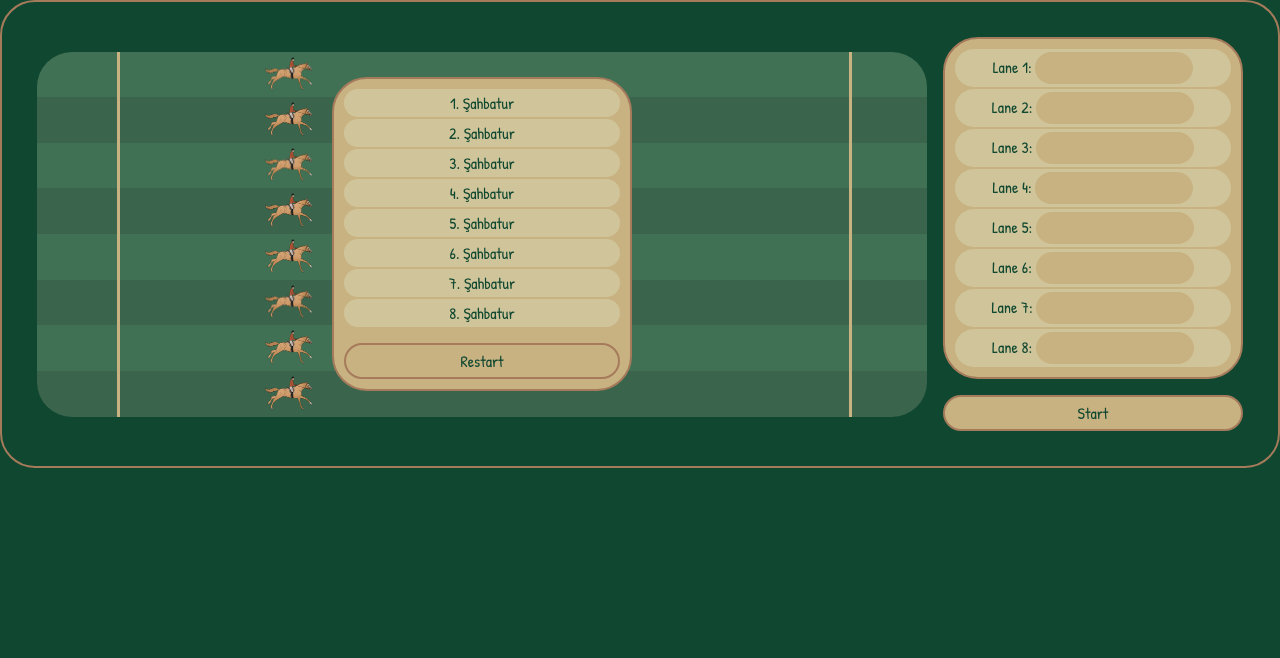
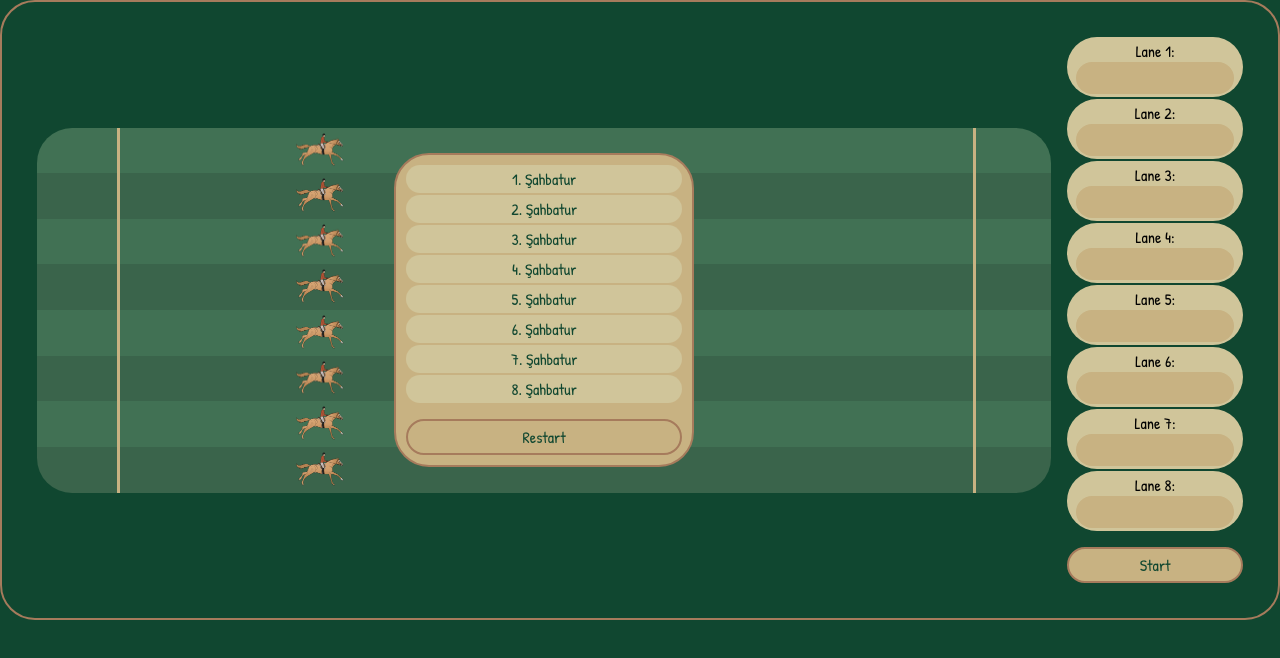
Before and after one commit to abdullahkus/wingless-birds, a Vue app: page / in a window 1280 px wide. Shown: the top 658 px of the page. Built offline with nearby package versions, Linux system fonts and the light colour scheme.

Commit message:
CSS reserved.

```diff
--- a/src/assets/scss/components/_button.scss
+++ b/src/assets/scss/components/_button.scss
@@ -11,5 +11,6 @@ button,
   &:hover{
     background-color: $darkBrown;
     color: $lightBrown;
+    border: 2px solid #d0c59a;
   }
 }
--- a/src/assets/scss/components/_race.scss
+++ b/src/assets/scss/components/_race.scss
@@ -32,7 +32,7 @@
   }
 
   &__result {
-    @extend .race__leaderboard,
+    @extend .race__information,
       .flex,
       .flex-column,
       .gap-16,
@@ -41,8 +41,8 @@
       .self-center;
   }
 
-  &__leaderboard {
-    @extend .border-radius;
+  &__information {
+    @extend .flex, .flex-column, .border-radius, .gap-16;
     padding: 10px;
     background-color: $lightBrown;
     border: 2px solid $darkBrown;
@@ -50,12 +50,16 @@
     color: $darkGreen;
   }
 
+  &__leaderboard{
+    @extend .flex, .flex-column, .gap-16,  .items-center;
+  }
+
   &__list {
     @extend .flex, .flex-column, .align-center, .gap-2;
   }
 
   &__list-item {
-    @extend .border-radius;
+    @extend .border-radius, .width-full;
     background-color: $whiteBrown;
     padding: 3px;
     list-style-position: inside;
```
